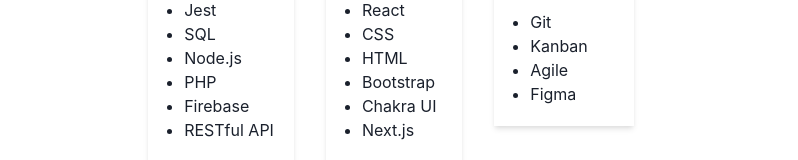
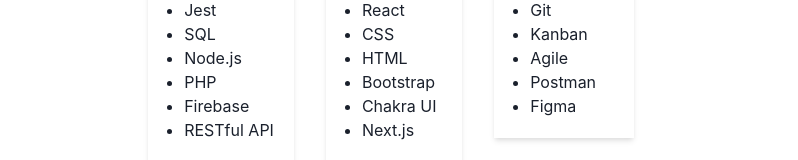
Before and after one commit to MoikeCheck/Portfolio, a Next.js app: page / in a window 1280 px wide. Shown: the part 730-890 px from the top of the page, without its empty margins (249-1047 px from the left). Built offline with nearby package versions, Linux system fonts and the light colour scheme.

Commit message:
Postman skill add

```diff
--- a/pages/index.js
+++ b/pages/index.js
@@ -1,6 +1,4 @@
 import Head from "next/head";
-import NextLink from "next/link";
-import Link from "next/link";
 import {
   Heading,
   Text,
@@ -120,6 +118,7 @@
             <ListItem>Git</ListItem>
             <ListItem>Kanban</ListItem>
             <ListItem>Agile</ListItem>
+            <ListItem>Postman</ListItem>
             <ListItem>Figma</ListItem>
           </UnorderedList>
         </Box>
```
